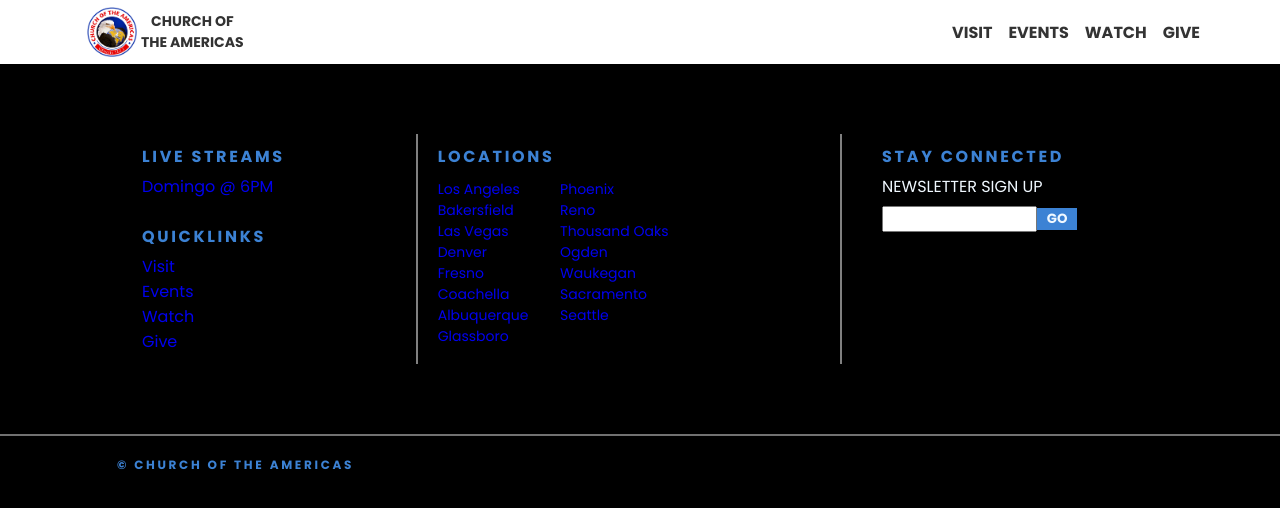
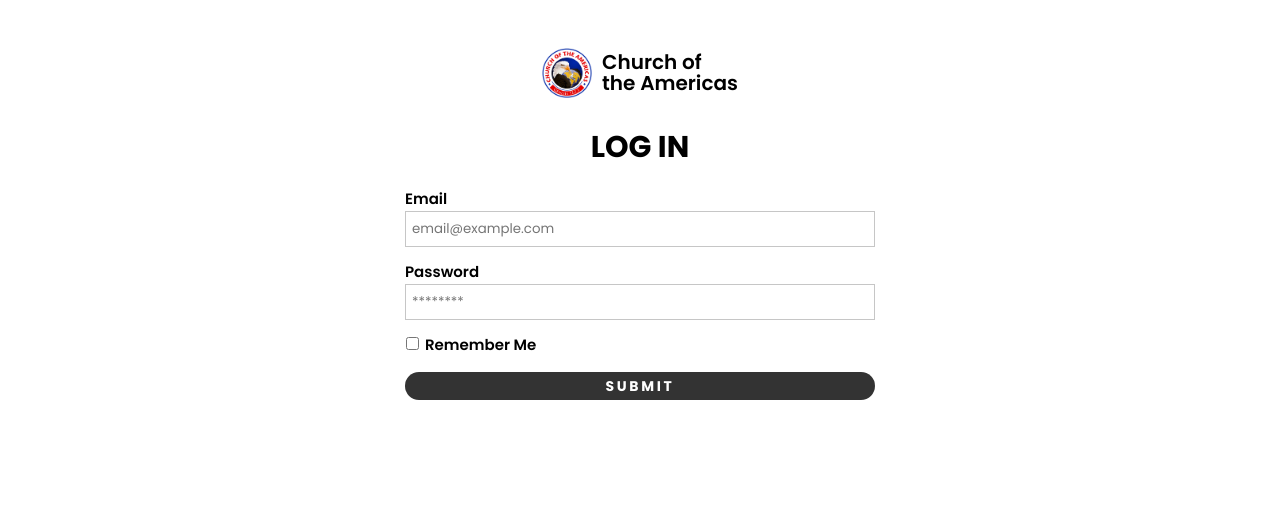
Before and after one commit to Jr-rojas/COTA, a React (Create React App) app: page /account in a window 1280 px wide. Shown: the top 508 px of the page. Built offline with nearby package versions, Linux system fonts and the light colour scheme.

Commit message:
Login Form

```diff
--- a/src/App.js
+++ b/src/App.js
@@ -1,26 +1,26 @@
-import Navbar from './Navbar';
+import {Route, Routes } from 'react-router-dom'
+import MainLayout from './layouts/mainLayout';
 import Home from './pages/Home';
 import Visit from './pages/Visit';
 import { ChurchDetails } from './components/ChurchDetails';
 import Watch from './pages/Watch';
 import Events from './pages/Events';
 import Give from './pages/Give';
-import Footer from './components/Footer';
-import {Route, Routes } from 'react-router-dom'
+import Account from './pages/Account';
+
 
 function App() {
   return (
     <>
-        <Navbar/>
-          <Routes>
-            <Route path="/" element={<Home/>}/>
-            <Route path="/visit" element={<Visit/>}/>
-            <Route path="/visit/:id" element={<ChurchDetails/>}/>
-            <Route path="/events" element={<Events/>}/>
-            <Route path="/watch" element={<Watch/>}/>
-            <Route path="/give" element={<Give/>}/>
-          </Routes>
-          <Footer/>
+        <Routes>
+          <Route path="/" element={<MainLayout><Home/></MainLayout>}/>
+          <Route path="/visit" element={<MainLayout><Visit/></MainLayout>}/>
+          <Route path="/visit/:id" element={<MainLayout><ChurchDetails/></MainLayout>}/>
+          <Route path="/events" element={<MainLayout><Events/></MainLayout>}/>
+          <Route path="/watch" element={<MainLayout><Watch/></MainLayout>}/>
+          <Route path="/give" element={<MainLayout><Give/></MainLayout>}/>
+          <Route path="/account" element={<Account/>}/>
+        </Routes>
     </>
   );
 }
--- a/src/app/shared/data/CHURCHES.js
+++ b/src/app/shared/data/CHURCHES.js
@@ -99,6 +99,8 @@
         city: "Fresno",
         state: "California",
         address: "1441 E Belmont Ave. Fresno, CA  93701",
+        leadPastorImg:laPastor,
+        pastorName:["John Doe", "Steve Smith"],
         image: FresnoImg,
         mainService: [
           {
@@ -222,6 +224,8 @@
         state: "Utha",
         address: "3021 Lincoln Ave. Ogden, UT 84401",
         image: OgdenUTImg,
+        leadPastorImg:laPastor,
+        pastorName:["John Doe", "Steve Smith"],
         mainService: [
           {
             day: "Domingo",
--- a/src/components/Button.js
+++ b/src/components/Button.js
@@ -1,7 +1,7 @@
 import { Link } from "react-router-dom"
 import styles from "./Button.module.css"
 
-export default function Button({title, type, link, onClick, bgColor, hoverColor, disabled}){
+export default function Button({title, type, link, onClick, bgColor, hoverColor, disabled, style}){
     const bgClass = bgColor ? styles[`bg-${bgColor}`] : "";
     const hoverClass = hoverColor ? styles[`hover-${hoverColor}`] : "";
     const disabledClass = disabled ? styles.disabled : "";
@@ -44,6 +44,7 @@
                         className={`${styles.button} ${bgClass} ${hoverClass} ${disabledClass}`}
                         onClick={handleClick}
                         disabled={disabled}
+                        style={style}
                     >
                         {title}
                     </button>
--- a/src/components/Footer.js
+++ b/src/components/Footer.js
@@ -4,6 +4,10 @@
 
 export default function Footer(){
     const locations = selectAllChurches();
+
+    const handleScrollToTop = () => {
+        window.scrollTo({ top: 0, behavior: 'auto' });
+    }
 
     return(
         <>
@@ -14,16 +18,17 @@
                         <a href="https://www.facebook.com/churchoftheamericas" target="_blank" rel="noopener noreferrer">Domingo @ 6PM</a>
                         <br/>
                         <h5>QUICKLINKS</h5>
-                        <CustomLink to="/visit">Visit</CustomLink>
-                        <CustomLink to="/events">Events</CustomLink>
-                        <CustomLink to="/watch">Watch</CustomLink>
-                        <CustomLink to="/give">Give</CustomLink>
+                        <CustomLink to="/visit" onClick={handleScrollToTop}>Visit</CustomLink>
+                        <CustomLink to="/events" onClick={handleScrollToTop}>Events</CustomLink>
+                        <CustomLink to="/watch" onClick={handleScrollToTop}>Watch</CustomLink>
+                        <CustomLink to="/give" onClick={handleScrollToTop}>Give</CustomLink>
+                        <CustomLink to="/account">Account</CustomLink>
                     </div>
                     <div className={FooterStyles.container}>
                         <h5>LOCATIONS</h5>
                         <ul>
                             {locations.map((location) => {
-                                return (<Link to={`/visit/${location.id}`} key={location.id}className={FooterStyles.list}><li>{location.city}</li></Link>)
+                                return (<Link to={`/visit/${location.id}`} key={location.id} className={FooterStyles.list} onClick={handleScrollToTop}><li>{location.city}</li></Link>)
                                 })
                             }
                         </ul>
--- /dev/null
+++ b/src/components/Forms/loginForm.js
@@ -0,0 +1,60 @@
+import { useState } from "react";
+import Button from "../Button";
+import validate from "../../validation/formValidation";
+
+function LoginForm(){
+    const [email, setEmail] = useState('')
+    const [password, setPassword ] = useState('')
+    const [errors, setErrors ] = useState({})
+
+    const handleSubmit = (e) => {
+        e.preventDefault();
+        const validationErrors = validate({email, password})
+        setErrors(validationErrors);
+        if (Object.keys(validationErrors).length === 0){
+            console.log(` Email: ${email}, Password: ${password}`)
+        }
+    }
+
+    return(
+        <form onSubmit={handleSubmit}>
+            <div style={{marginBottom:"12px"}}>
+                <label>Email</label>
+                <br/>
+                <input
+                type="email"
+                value={email}
+                placeholder="email@example.com"
+                onChange={(e)=> setEmail(e.target.value)}
+                />
+                {errors.email && <span className="errorMessage">{errors.email}</span>}
+            </div>
+            <div style={{marginBottom:"12px"}}>
+                <label>Password</label>
+                <br/>
+                <input
+                type="password"
+                value={password}
+                placeholder="********"
+                onChange={(e)=> setPassword(e.target.value)}
+                />
+                 {errors.password && <span className="errorMessage">{errors.password}</span>}
+            </div>
+            <div>
+                <input type="checkbox" id="saveLogin" name="saveLogin" value="saveLogin"/>
+                <label htmlFor="saveLogin">Remember Me</label>
+            </div>
+            <div style={{margin:"5px 0 10px 0"}}>
+                <Button
+                    title="Submit"
+                    type="submit"
+                    bgColor="dark"
+                    hoverColor="blue"
+                    style={{ width: '100%', borderRadius:"18px", margin:"10px 0", height:"28px", padding:"0" }}
+                />
+            </div>
+        </form>
+    )
+}
+
+export default LoginForm;
--- /dev/null
+++ b/src/components/ScrollToTopButton.js
@@ -0,0 +1,58 @@
+import React, { useState, useEffect } from 'react';
+import { FontAwesomeIcon } from '@fortawesome/react-fontawesome';
+import { faArrowUp } from '@fortawesome/free-solid-svg-icons';
+
+const ScrollToTopButton = () => {
+    const [isVisible, setIsVisible] = useState(false);
+
+    // Show button when user scrolls down 200px
+    useEffect(() => {
+        const toggleVisibility = () => {
+            if (window.scrollY > 200) {
+                setIsVisible(true);
+            } else {
+                setIsVisible(false);
+            }
+        };
+
+        window.addEventListener('scroll', toggleVisibility);
+
+        // Clean up listener
+        return () => {
+            window.removeEventListener('scroll', toggleVisibility);
+        };
+    }, []);
+
+    const scrollToTop = () => {
+        window.scrollTo({
+            top: 0,
+            behavior: 'smooth'
+        });
+    };
+
+    const buttonStyle = {
+        position: 'fixed',
+        bottom: '20px',
+        right: '20px',
+        backgroundColor: '#333',
+        color: 'white',
+        width: '40px',
+        height: '40px',
+        borderRadius: '50%',
+        display: 'flex',
+        justifyContent: 'center',
+        alignItems: 'center',
+        cursor: 'pointer',
+        opacity: isVisible ? 1 : 0,
+        transition: 'opacity 0.3s ease',
+        zIndex: 1000
+    };
+
+    return (
+        <div style={buttonStyle} onClick={scrollToTop}>
+            <FontAwesomeIcon icon={faArrowUp} />
+        </div>
+    );
+};
+
+export default ScrollToTopButton;
--- a/src/features/churches/ChurchLocationCard.js
+++ b/src/features/churches/ChurchLocationCard.js
@@ -5,7 +5,7 @@
     const { name,address, image, mainService, id } = location;
 
     const handleScrollToTop = () => {
-        window.scrollTo({ top: 0, behavior: 'smooth' });
+        window.scrollTo({ top: 0, behavior: 'auto' });
     }
 
     const addressParts = address.split('.')
--- /dev/null
+++ b/src/layouts/mainLayout.js
@@ -0,0 +1,15 @@
+import React from "react";
+import Navbar from "../Navbar";
+import Footer from "../components/Footer";
+import ScrollToTopButton from "../components/ScrollToTopButton";
+
+const MainLayout = ({children}) => (
+    <>
+        <Navbar/>
+        {children}
+        <Footer/>
+        <ScrollToTopButton/>
+    </>
+);
+
+export default MainLayout;
--- /dev/null
+++ b/src/pages/Account.js
@@ -0,0 +1,30 @@
+import { Link } from "react-router-dom";
+import LoginForm from "../components/Forms/loginForm";
+import styles from "./Account.module.css";
+
+
+export default function Account(){
+    return(
+        <>
+            <div className={styles.body}>
+                <div className={styles.pageContent}>
+                    <div className={styles.logoContent}>
+                        <Link to="/" className={styles.link}>
+                            <div className={styles.logo}>
+                                <img src="/cota-logo.png" alt="COTA logo" width="50" height="50" />
+                                <span className={styles.churchName}>Church of <br />
+                                    the Americas</span>
+                            </div>
+                        </Link>
+                    </div>
+                    <div>
+                        <h2 style={{color:"black", marginBottom:"24px", fontSize:"24px"}}>Log In</h2>
+                    </div>
+                    <div style={{backgroundColor: "white"}} className={styles.formContent}>
+                        <LoginForm/>
+                    </div>
+                </div>
+            </div>
+        </>
+    )
+};
--- /dev/null
+++ b/src/pages/Account.module.css
@@ -0,0 +1,55 @@
+.body{
+    background-color: white;
+    display: flex;
+    flex-direction: column;
+    height: 100vh;
+    overflow-y: scroll;
+}
+
+.pageContent{
+    background-color: white;
+    display: flex;
+    align-items: center;
+    flex-direction: column;
+    margin: 3% 5%;
+}
+
+.logoContent{
+    margin: 2% 0;
+}
+
+.logo{
+    display: flex;
+    align-items: center;
+    flex-direction: row;
+    gap: 10px;
+}
+
+.logo > *{
+    margin: 0;
+}
+.churchName{
+    font-family:'Poppins'!important;
+    font-weight: 600;
+    line-height: 1.3rem;
+    font-size: 20px;
+}
+
+.link{
+    text-decoration: none;
+    color: inherit;
+}
+
+.formContent{
+    width: 100%;
+}
+
+@media (min-width: 500px){
+    .body{
+        align-items: center;
+    }
+    .pageContent{
+        width: 470px;
+    }
+
+}
--- a/src/styles.css
+++ b/src/styles.css
@@ -154,6 +154,11 @@
     transition: all .25s ease;
 }
 
+a{
+    color:inherit;
+    text-decoration: none;
+}
+
 p{
     font-weight: 500 !important;
     font-size: clamp(16px, 1.6vw, 19px);
@@ -195,6 +200,36 @@
     letter-spacing: 2pt;
     text-transform: uppercase;
     margin: 0 0 5px 0;
+}
+
+label{
+    font-family: 'Poppins';
+    font-size: 15px;
+    font-weight: 600;
+}
+
+input[type="checkbox"]{
+    max-width:15px;
+    height: auto;
+    margin:0 5px 0 0;
+}
+
+input[type="checkbox"]:checked{
+    accent-color: #333;
+}
+
+input{
+    margin:0;
+    padding-left: 6px;
+    width: 100%;
+    height: 36px;
+    border: #c6c6c6 solid 1px;
+}
+
+.errorMessage{
+    color: #F82626;
+    margin:0;
+    font-size: 14px;
 }
 
 hr{
--- /dev/null
+++ b/src/validation/formValidation.js
@@ -0,0 +1,19 @@
+const validate = (values) => {
+    const errors = {};
+
+    if (!values.email){
+        errors.email = 'Email is required';
+    }else if (!/\S+@\S+\.\S+/.test(values.email)){
+        errors.email = 'Email address is invalid'
+    }
+
+    if(!values.password){
+        errors.password = 'Password is required';
+    }else if (values.password.length < 6){
+        errors.password = 'Password must be at least 6 characters'
+    }
+
+    return errors
+}
+
+export default validate;
```
